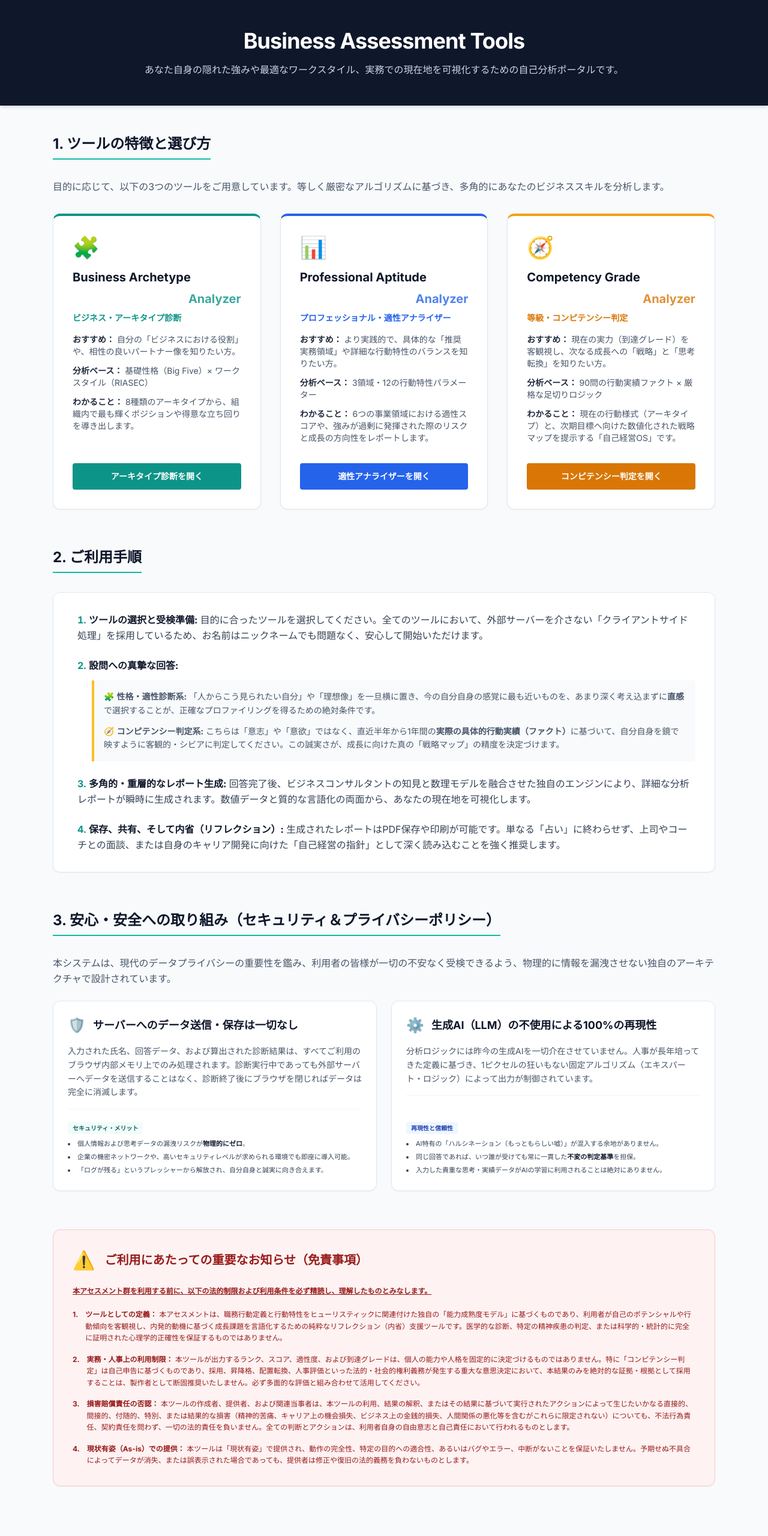
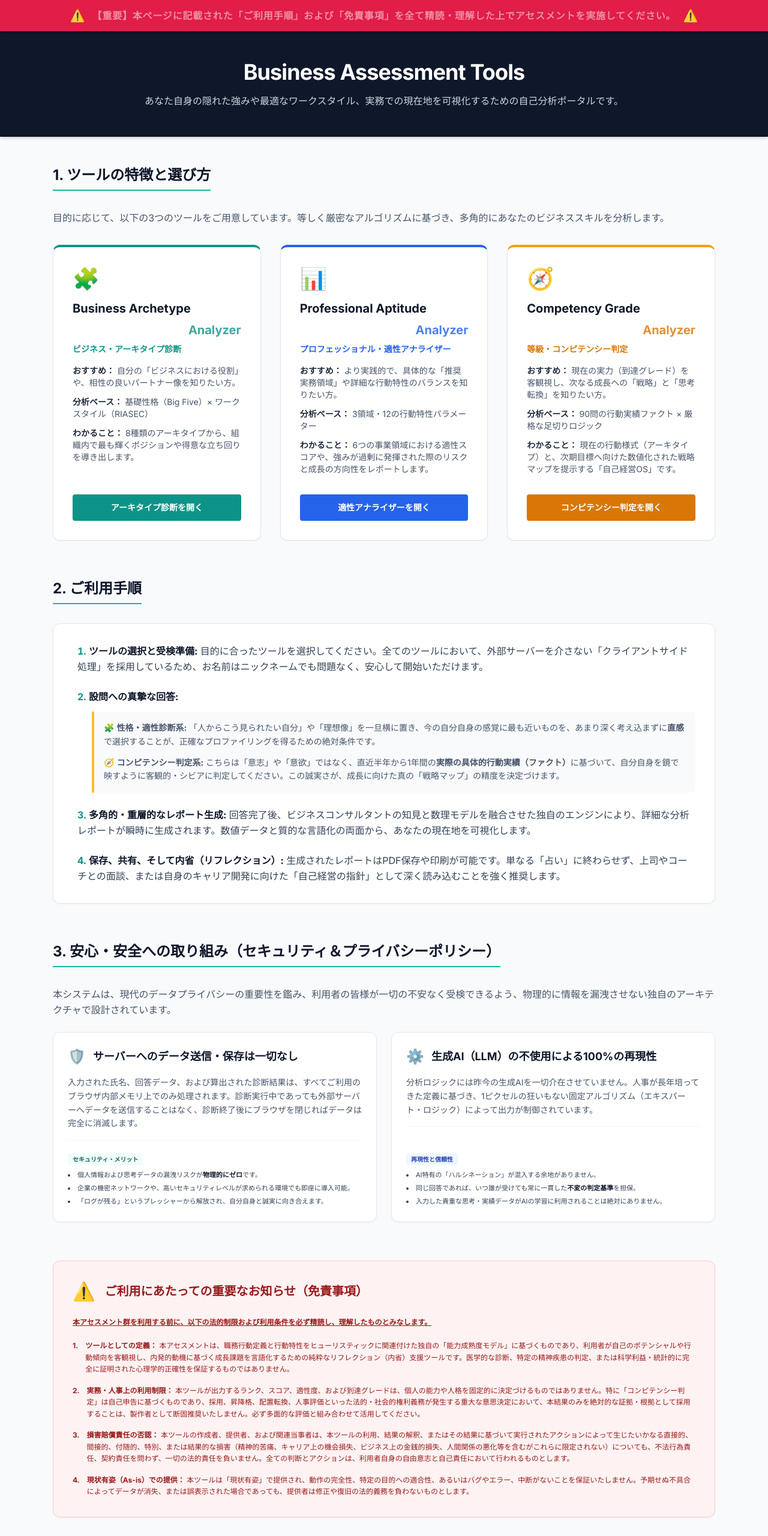
Before and after one commit to yukihiro-git/business-assessment, a plain HTML site: page index.html in a window 1280 px wide. Shown: the top 2560 px of the page at 60% size. Drawn offline with nearby package versions, Linux system fonts and the light colour scheme.

```diff
--- a/index.html
+++ b/index.html
@@ -23,9 +23,26 @@
             grid-template-columns: repeat(3, minmax(0, 1fr));
             width: 100%;
         }
+
+        /* アラートを画面上部に固定する設定 */
+        .sticky-alert {
+            position: sticky;
+            top: 0;
+            z-index: 50; /* 他の要素より上に表示 */
+        }
     </style>
 </head>
 <body class="bg-slate-50 text-slate-800 antialiased leading-relaxed">
+
+    <div class="sticky-alert bg-rose-600 text-white py-3 px-4 shadow-md">
+        <div class="max-w-6xl mx-auto flex items-center justify-center space-x-3">
+            <span class="text-xl">⚠️</span>
+            <p class="text-sm md:text-base font-black tracking-wider animate-pulse">
+                【重要】本ページに記載された「ご利用手順」および「免責事項」を全て精読・理解した上でアセスメントを実施してください。
+            </p>
+            <span class="text-xl hidden md:inline">⚠️</span>
+        </div>
+    </div>
 
     <header class="bg-slate-900 text-white py-12 px-6 text-center shadow-md">
         <div class="max-w-6xl mx-auto">
@@ -56,7 +73,7 @@
                         <li><strong class="text-slate-800">分析ベース：</strong> 基礎性格（Big Five）× ワークスタイル（RIASEC）</li>
                         <li><strong class="text-slate-800">わかること：</strong> 8種類のアーキタイプから、組織内で最も輝くポジションや得意な立ち回りを導き出します。</li>
                     </ul>
-                    <a href="index3.html" class="w-full text-center bg-teal-600 hover:bg-teal-500 text-white font-bold py-3 rounded transition-colors text-sm shadow-sm">
+                    <a href="business_archetype_analyzer.html" class="w-full text-center bg-teal-600 hover:bg-teal-500 text-white font-bold py-3 rounded transition-colors text-sm shadow-sm">
                         アーキタイプ診断を開く
                     </a>
                 </div>
@@ -73,7 +90,7 @@
                         <li><strong class="text-slate-800">分析ベース：</strong> 3領域・12の行動特性パラメーター</li>
                         <li><strong class="text-slate-800">わかること：</strong> 6つの事業領域における適性スコアや、強みが過剰に発揮された際のリスクと成長の方向性をレポートします。</li>
                     </ul>
-                    <a href="index2.html" class="w-full text-center bg-blue-600 hover:bg-blue-500 text-white font-bold py-3 rounded transition-colors text-sm shadow-sm">
+                    <a href="professional_aptitude_analyzer.html" class="w-full text-center bg-blue-600 hover:bg-blue-500 text-white font-bold py-3 rounded transition-colors text-sm shadow-sm">
                         適性アナライザーを開く
                     </a>
                 </div>
@@ -90,14 +107,14 @@
                         <li><strong class="text-slate-800">分析ベース：</strong> 90問の行動実績ファクト × 厳格な足切りロジック</li>
                         <li><strong class="text-slate-800">わかること：</strong> 現在の行動様式（アーキタイプ）と、次期目標へ向けた数値化された戦略マップを提示する「自己経営OS」です。</li>
                     </ul>
-                    <a href="index4.html" class="w-full text-center bg-amber-600 hover:bg-amber-500 text-white font-bold py-3 rounded transition-colors text-sm shadow-sm">
+                    <a href="competency_grade_analyzer.html" class="w-full text-center bg-amber-600 hover:bg-amber-500 text-white font-bold py-3 rounded transition-colors text-sm shadow-sm">
                         コンピテンシー判定を開く
                     </a>
                 </div>
             </div>
 
             <div class="lg:hidden grid grid-cols-1 md:grid-cols-2 gap-8 w-full">
-                </div>
+            </div>
         </section>
 
         <section>
@@ -140,7 +157,7 @@
                     <div class="mt-auto">
                         <span class="inline-block bg-teal-50 text-teal-800 text-[10px] font-bold px-2 py-0.5 rounded mb-2">セキュリティ・メリット</span>
                         <ul class="text-[11px] text-slate-700 space-y-1 list-disc list-inside">
-                            <li>個人情報および思考データの漏洩リスクが<strong class="text-slate-900">物理的にゼロ</strong>。</li>
+                            <li>個人情報および思考データの漏洩リスクが<strong class="text-slate-900">物理的にゼロ</strong>です。</li>
                             <li>企業の機密ネットワークや、高いセキュリティレベルが求められる環境でも即座に導入可能。</li>
                             <li>「ログが残る」というプレッシャーから解放され、自分自身と誠実に向き合えます。</li>
                         </ul>
@@ -158,7 +175,7 @@
                     <div class="mt-auto">
                         <span class="inline-block bg-blue-50 text-blue-800 text-[10px] font-bold px-2 py-0.5 rounded mb-2">再現性と信頼性</span>
                         <ul class="text-[11px] text-slate-700 space-y-1 list-disc list-inside">
-                            <li>AI特有の「ハルシネーション（もっともらしい嘘）」が混入する余地がありません。</li>
+                            <li>AI特有の「ハルシネーション」が混入する余地がありません。</li>
                             <li>同じ回答であれば、いつ誰が受けても常に一貫した<strong class="text-slate-900">不変の判定基準</strong>を担保。</li>
                             <li>入力した貴重な思考・実績データがAIの学習に利用されることは絶対にありません。</li>
                         </ul>
@@ -178,7 +195,7 @@
                 <div class="space-y-4">
                     <div class="flex items-start">
                         <span class="mr-3 font-bold">1.</span>
-                        <p><strong>ツールとしての定義：</strong> 本アセスメントは、職務行動定義と行動特性をヒューリスティックに関連付けた独自の「能力成熟度モデル」に基づくものであり、利用者が自己のポテンシャルや行動傾向を客観視し、内発的動機に基づく成長課題を言語化するための純粋なリフレクション（内省）支援ツールです。医学的な診断、特定の精神疾患の判定、または科学的・統計的に完全に証明された心理学的正確性を保証するものではありません。</p>
+                        <p><strong>ツールとしての定義：</strong> 本アセスメントは、職務行動定義と行動特性をヒューリスティックに関連付けた独自の「能力成熟度モデル」に基づくものであり、利用者が自己のポテンシャルや行動傾向を客観視し、内発的動機に基づく成長課題を言語化するための純粋なリフレクション（内省）支援ツールです。医学的な診断、特定の精神疾患の判定、または科学利益・統計的に完全に証明された心理学的正確性を保証するものではありません。</p>
                     </div>
 
                     <div class="flex items-start">
```
